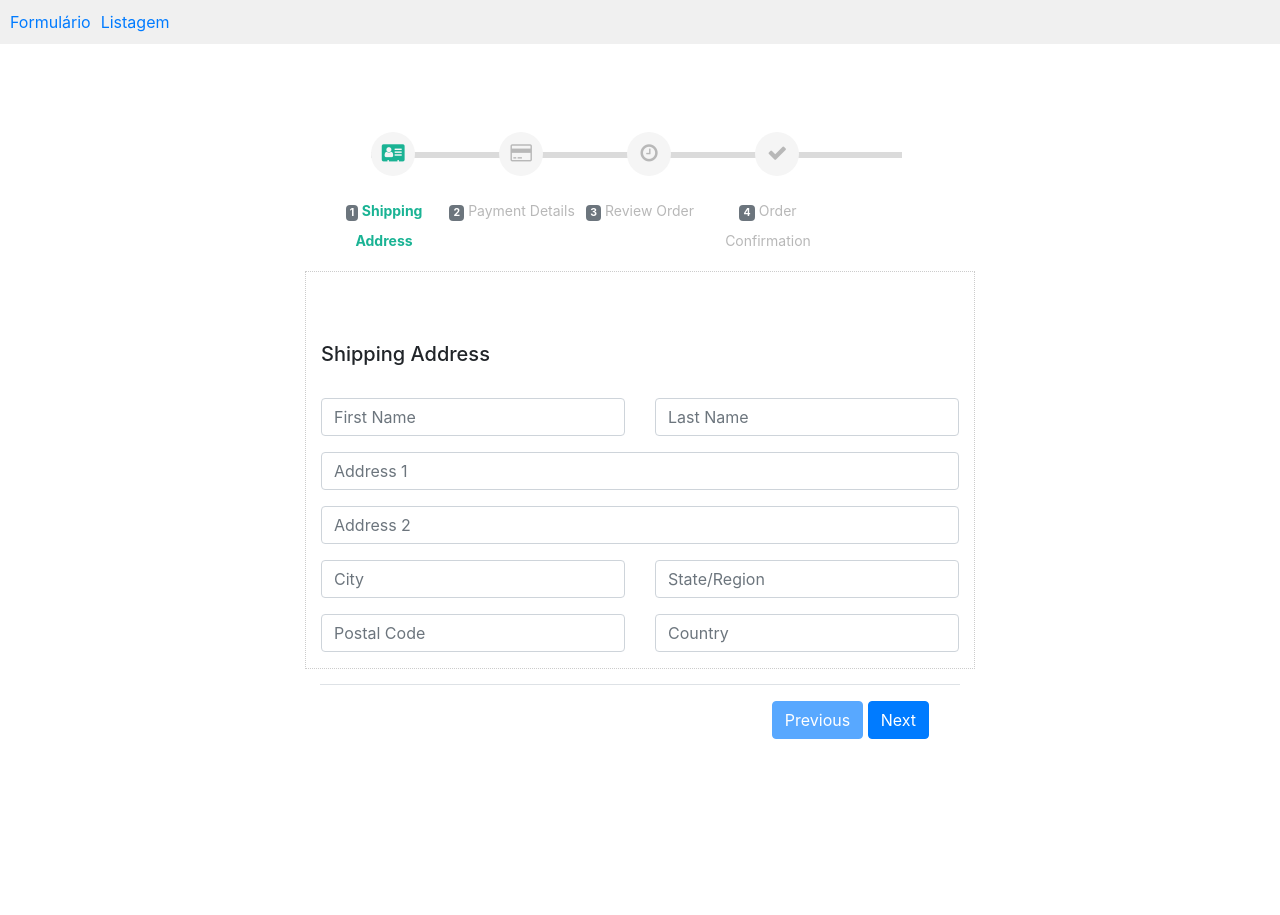
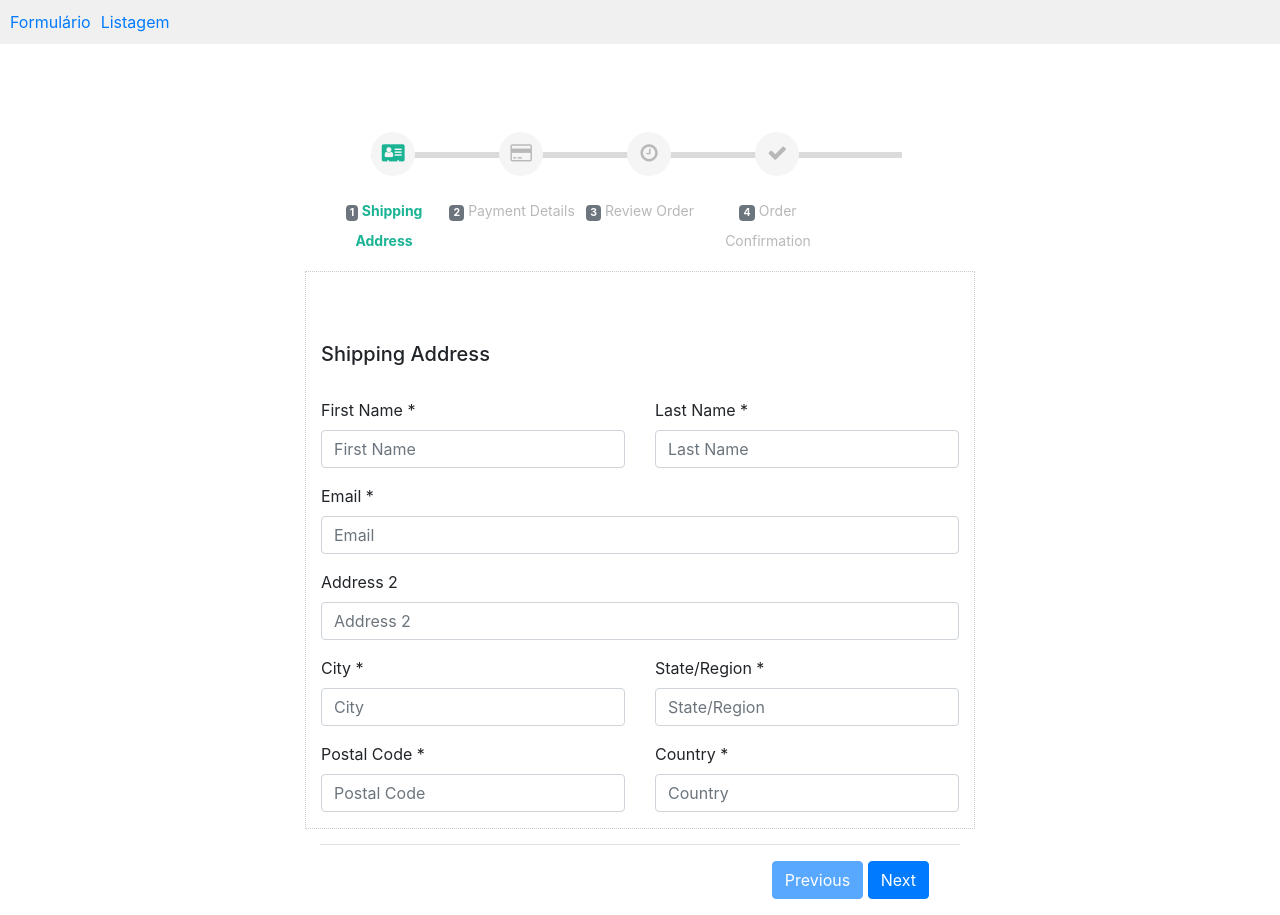
Before and after one commit to leo0611dias/trab2tecweb, a React (Create React App) app: page / in a window 1280 px wide. Before the commit the page ends 800 px from the top, so only its background shows below. Built offline with nearby package versions, Linux system fonts and the light colour scheme.

Commit message:
Update ShippingAddress.js

```diff
--- a/src/components/billing/ShippingAddress.js
+++ b/src/components/billing/ShippingAddress.js
@@ -1,70 +1,159 @@
-import React, { useContext } from 'react'
-import { Form, FormGroup, Row, Col } from 'reactstrap';
+import React, { useContext, useState } from 'react'
+import { Form, FormGroup, Row, Col, Label, FormFeedback } from 'reactstrap';
 import TextInput from '../common/TextInput';
 import OrderContext from '../../context/orderContext'; // Importing Context API
 
-
 const ShippingAddress = () => {
-
     const { checkoutDetails, setCheckoutDetails } = useContext(OrderContext); // Context API
+    const [errors, setErrors] = useState({});
 
     const handleInputChange = ({ target: { name, value } }) => {
         const data = { ...checkoutDetails }
         data["shippingData"][name] = value;
         setCheckoutDetails(data);
+        // Limpa erro ao digitar
+        setErrors(prev => ({ ...prev, [name]: undefined }));
     }
 
-    // Destructuring object from Context API
+    const validate = () => {
+        const { shippingData } = checkoutDetails;
+        const newErrors = {};
+        if (!shippingData.firstName) newErrors.firstName = "Obrigatório";
+        if (!shippingData.lastName) newErrors.lastName = "Obrigatório";
+        if (!shippingData.address1) newErrors.address1 = "Obrigatório";
+        if (!shippingData.city) newErrors.city = "Obrigatório";
+        if (!shippingData.state) newErrors.state = "Obrigatório";
+        if (!shippingData.postalcode) newErrors.postalcode = "Obrigatório";
+        if (!shippingData.country) newErrors.country = "Obrigatório";
+
+        // Simples validação de email para address1
+        if (shippingData.address1 && !/^[\w-.]+@([\w-]+\.)+[\w-]{2,4}$/.test(shippingData.address1)) {
+            newErrors.address1 = "Deve ser um email válido";
+        }
+
+        setErrors(newErrors);
+        return Object.keys(newErrors).length === 0;
+    }
+
+    // Exponha a função de validação para o MultiStepForm se necessário
+    // ou valide antes de avançar para o próximo passo
+
     const { shippingData } = checkoutDetails;
 
     return (
         <>
             <h5>Shipping Address</h5> <br />
-
             <Form>
                 <Row>
                     <Col xs="6">
                         <FormGroup>
-                            <TextInput name="firstName" value={shippingData.firstName} placeholder="First Name" onChange={handleInputChange} />
+                            <Label for="firstName">First Name *</Label>
+                            <input
+                                type="text"
+                                name="firstName"
+                                value={shippingData.firstName}
+                                className={`form-control ${errors.firstName ? "is-invalid" : ""}`}
+                                placeholder="First Name"
+                                onChange={handleInputChange}
+                            />
+                            {errors.firstName && <FormFeedback style={{ display: "block" }}>{errors.firstName}</FormFeedback>}
                         </FormGroup>
                     </Col>
                     <Col xs="6">
                         <FormGroup>
-                            <input type="text" name="lastName" value={shippingData.lastName} className="form-control" placeholder="Last Name" onChange={handleInputChange} />
+                            <Label for="lastName">Last Name *</Label>
+                            <input
+                                type="text"
+                                name="lastName"
+                                value={shippingData.lastName}
+                                className={`form-control ${errors.lastName ? "is-invalid" : ""}`}
+                                placeholder="Last Name"
+                                onChange={handleInputChange}
+                            />
+                            {errors.lastName && <FormFeedback style={{ display: "block" }}>{errors.lastName}</FormFeedback>}
                         </FormGroup>
                     </Col>
                 </Row>
-
                 <FormGroup>
-                    <input type="email" name="address1" value={shippingData.address1} className="form-control" placeholder="Address 1" onChange={handleInputChange} />
+                    <Label for="address1">Email *</Label>
+                    <input
+                        type="email"
+                        name="address1"
+                        value={shippingData.address1}
+                        className={`form-control ${errors.address1 ? "is-invalid" : ""}`}
+                        placeholder="Email"
+                        onChange={handleInputChange}
+                    />
+                    {errors.address1 && <FormFeedback style={{ display: "block" }}>{errors.address1}</FormFeedback>}
                 </FormGroup>
-
                 <FormGroup>
-                    <input type="email" name="address2" value={shippingData.address2} className="form-control" placeholder="Address 2" onChange={handleInputChange} />
+                    <Label for="address2">Address 2</Label>
+                    <input
+                        type="text"
+                        name="address2"
+                        value={shippingData.address2}
+                        className="form-control"
+                        placeholder="Address 2"
+                        onChange={handleInputChange}
+                    />
                 </FormGroup>
-
                 <Row>
                     <Col xs="6">
                         <FormGroup>
-                            <input type="text" name="city" value={shippingData.city} className="form-control" placeholder="City" onChange={handleInputChange} />
+                            <Label for="city">City *</Label>
+                            <input
+                                type="text"
+                                name="city"
+                                value={shippingData.city}
+                                className={`form-control ${errors.city ? "is-invalid" : ""}`}
+                                placeholder="City"
+                                onChange={handleInputChange}
+                            />
+                            {errors.city && <FormFeedback style={{ display: "block" }}>{errors.city}</FormFeedback>}
                         </FormGroup>
                     </Col>
                     <Col xs="6">
                         <FormGroup>
-                            <input type="text" name="state" value={shippingData.state} className="form-control" placeholder="State/Region" onChange={handleInputChange} />
+                            <Label for="state">State/Region *</Label>
+                            <input
+                                type="text"
+                                name="state"
+                                value={shippingData.state}
+                                className={`form-control ${errors.state ? "is-invalid" : ""}`}
+                                placeholder="State/Region"
+                                onChange={handleInputChange}
+                            />
+                            {errors.state && <FormFeedback style={{ display: "block" }}>{errors.state}</FormFeedback>}
                         </FormGroup>
                     </Col>
                 </Row>
-
                 <Row>
                     <Col xs="6">
                         <FormGroup>
-                            <input type="text" name="postalcode" value={shippingData.postalcode} className="form-control" placeholder="Postal Code" onChange={handleInputChange} />
+                            <Label for="postalcode">Postal Code *</Label>
+                            <input
+                                type="text"
+                                name="postalcode"
+                                value={shippingData.postalcode}
+                                className={`form-control ${errors.postalcode ? "is-invalid" : ""}`}
+                                placeholder="Postal Code"
+                                onChange={handleInputChange}
+                            />
+                            {errors.postalcode && <FormFeedback style={{ display: "block" }}>{errors.postalcode}</FormFeedback>}
                         </FormGroup>
                     </Col>
                     <Col xs="6">
                         <FormGroup>
-                            <input type="text" name="country" value={shippingData.country} className="form-control" placeholder="Country" onChange={handleInputChange} />
+                            <Label for="country">Country *</Label>
+                            <input
+                                type="text"
+                                name="country"
+                                value={shippingData.country}
+                                className={`form-control ${errors.country ? "is-invalid" : ""}`}
+                                placeholder="Country"
+                                onChange={handleInputChange}
+                            />
+                            {errors.country && <FormFeedback style={{ display: "block" }}>{errors.country}</FormFeedback>}
                         </FormGroup>
                     </Col>
                 </Row>
```
